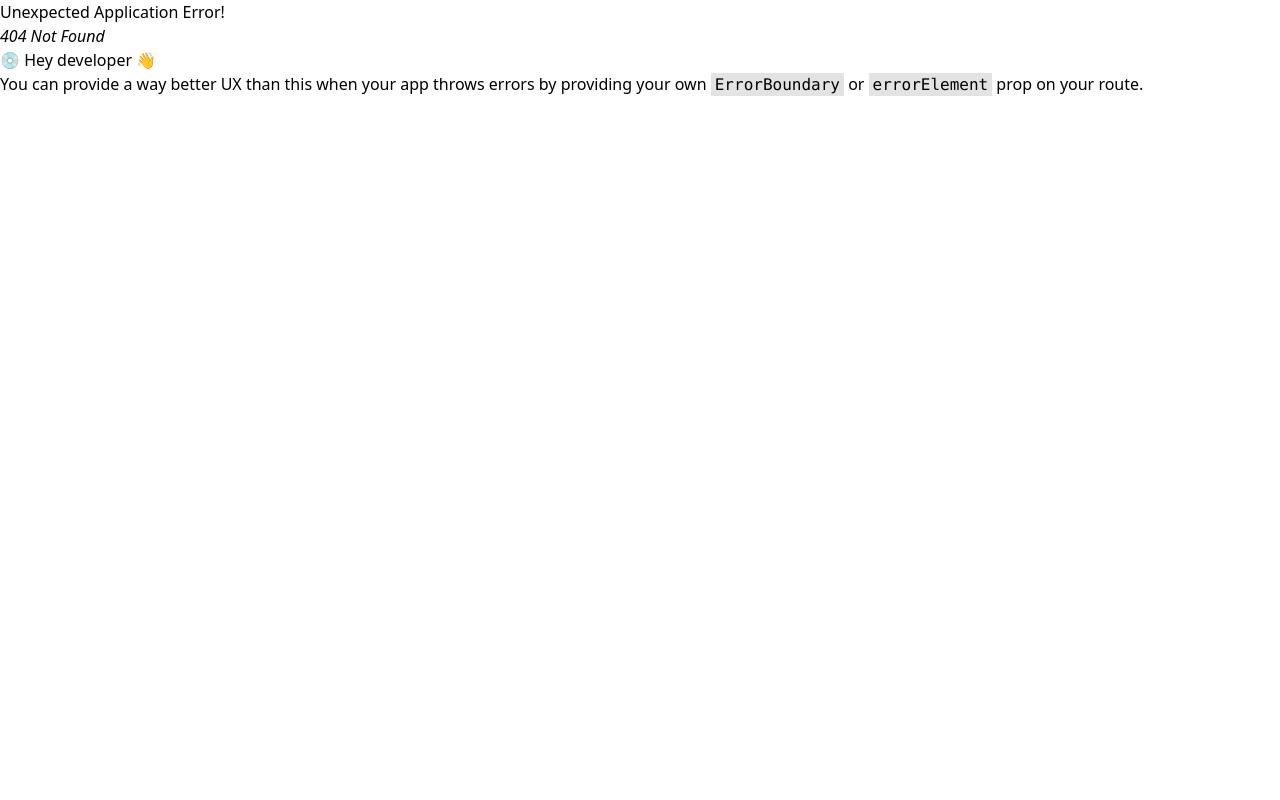
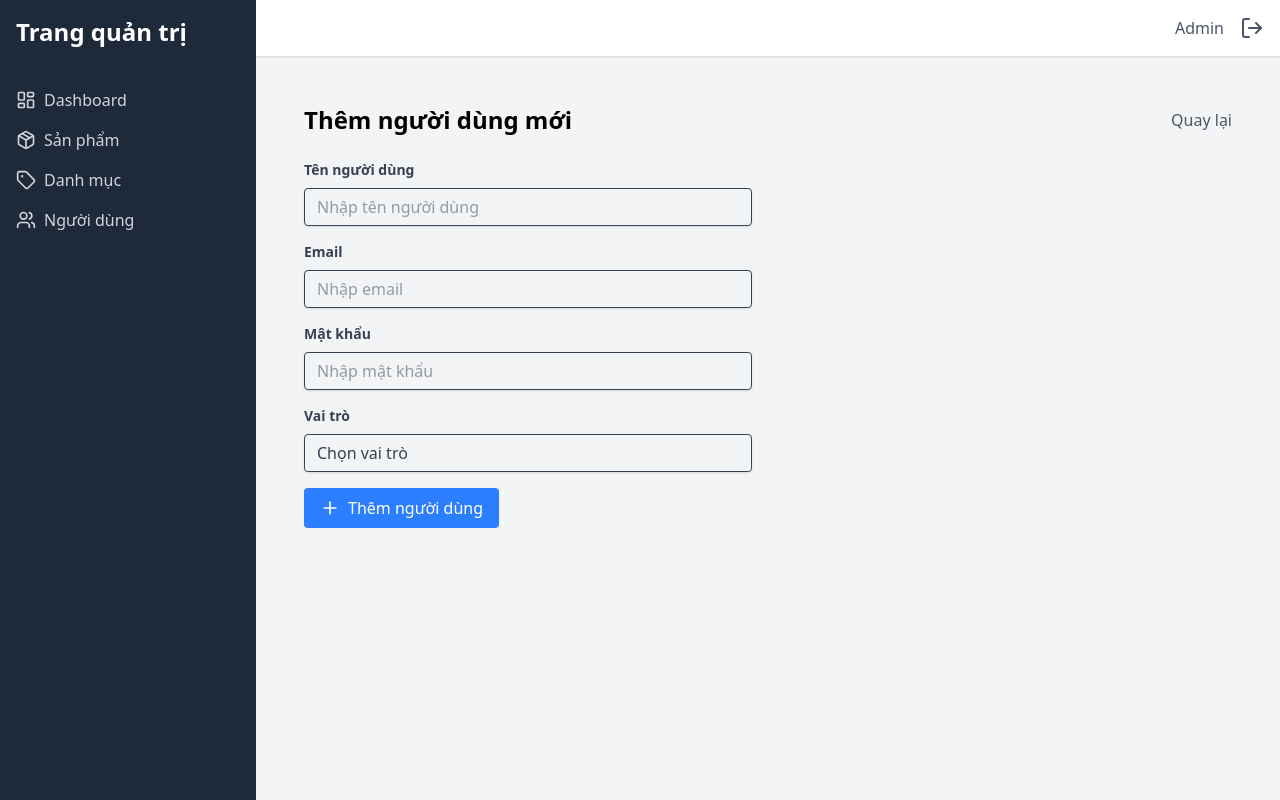
Before and after one commit to chuanhngoc/DATN, a React (Vite) app: page /admin/users/add in a window 1280 px wide. Before the commit this address had no page. Built offline with nearby package versions, Linux system fonts and the light colour scheme.

Commit message:
cập nhật user

```diff
--- /dev/null
+++ b/src/pages/admin/Users.jsx
@@ -0,0 +1,83 @@
+import { useState } from 'react';
+import { Link } from 'react-router-dom';
+import { Edit2, Trash2, Plus } from 'lucide-react';
+
+const Users = () => {
+  // mảng chứa danh sách các người dùng
+  const [users, setUsers] = useState([
+    { id: 1, name: 'Nguyễn Văn A', email: 'vana@example.com', role: 'admin' },
+    { id: 2, name: 'Trần Thị B', email: 'thib@example.com', role: 'user' },
+    { id: 3, name: 'Lê Văn C', email: 'vanc@example.com', role: 'user' }
+  ]);
+
+  // hàm xóa người dùng
+  const handleDelete = (id) => {
+    if (window.confirm('Bạn có chắc chắn muốn xóa?')) {
+      setUsers(users.filter(user => user.id !== id));
+    }
+  };
+
+  return (
+    <div className="p-6">
+      <div className="flex justify-between items-center mb-6">
+        <h1 className="text-2xl font-bold">Quản lý người dùng</h1>
+        <Link
+          to="/admin/users/add"
+          className="bg-blue-500 text-white px-4 py-2 rounded hover:bg-blue-600 flex items-center gap-2"
+        >
+          <Plus size={20} />
+          Thêm người dùng
+        </Link>
+      </div>
+
+      {/* bảng hiển thị danh sách người dùng */}
+      <div className="bg-white rounded-lg shadow overflow-hidden">
+        <table className="min-w-full">
+          <thead className="bg-gray-50">
+            <tr>
+              <th className="px-6 py-3 text-left text-xs font-medium text-gray-500 uppercase">ID</th>
+              <th className="px-6 py-3 text-left text-xs font-medium text-gray-500 uppercase">Tên</th>
+              <th className="px-6 py-3 text-left text-xs font-medium text-gray-500 uppercase">Email</th>
+              <th className="px-6 py-3 text-left text-xs font-medium text-gray-500 uppercase">Vai trò</th>
+              <th className="px-6 py-3 text-left text-xs font-medium text-gray-500 uppercase">Thao tác</th>
+            </tr>
+          </thead>
+          <tbody className="divide-y divide-gray-200">
+            {users.map(user => (
+              <tr key={user.id}>
+                <td className="px-6 py-4">{user.id}</td>
+                <td className="px-6 py-4">{user.name}</td>
+                <td className="px-6 py-4">{user.email}</td>
+                <td className="px-6 py-4">
+                  <span className={`px-2 py-1 text-xs rounded-full ${
+                    user.role === 'admin' ? 'bg-purple-100 text-purple-800' : 'bg-green-100 text-green-800'
+                  }`}>
+                    {user.role === 'admin' ? 'Quản trị viên' : 'Người dùng'}
+                  </span>
+                </td>
+                <td className="px-6 py-4">
+                  <Link
+                    to={`/admin/users/${user.id}/edit`}
+                    className="text-blue-600 hover:text-blue-900 mr-3 flex items-center gap-1"
+                  >
+                    <Edit2 size={18} />
+                    Sửa
+                  </Link>
+                  <button
+                    onClick={() => handleDelete(user.id)}
+                    className="text-red-600 hover:text-red-900 flex items-center gap-1"
+                  >
+                    <Trash2 size={18} />
+                    Xóa
+                  </button>
+                </td>
+              </tr>
+            ))}
+          </tbody>
+        </table>
+      </div>
+    </div>
+  );
+};
+
+export default Users;
--- /dev/null
+++ b/src/pages/admin/users/AddUser.jsx
@@ -0,0 +1,121 @@
+import { useForm } from 'react-hook-form';
+import { zodResolver } from '@hookform/resolvers/zod';
+import { z } from 'zod';
+import { Plus } from 'lucide-react';
+import { useNavigate } from 'react-router-dom';
+
+// Schema validation cho form
+const userSchema = z.object({
+  name: z.string()
+    .min(2, 'Tên phải có ít nhất 2 ký tự')
+    .max(50, 'Tên không được quá 50 ký tự'),
+  email: z.string()
+    .email('Email không hợp lệ'),
+  password: z.string()
+    .min(6, 'Mật khẩu phải có ít nhất 6 ký tự'),
+  role: z.enum(['admin', 'user'], {
+    required_error: 'Vui lòng chọn vai trò'
+  })
+});
+
+const AddUser = () => {
+  const navigate = useNavigate();
+  const { register, handleSubmit, formState: { errors } } = useForm({
+    resolver: zodResolver(userSchema)
+  });
+
+  const onSubmit = (data) => {
+    // TODO: Gọi API thêm người dùng
+    console.log('Thêm người dùng:', data);
+    // Sau khi thêm thành công, quay lại trang danh sách
+    navigate('/admin/users');
+  };
+
+  return (
+    <div className="p-6">
+      <div className="flex justify-between items-center mb-6">
+        <h1 className="text-2xl font-bold">Thêm người dùng mới</h1>
+        <button
+          onClick={() => navigate('/admin/users')}
+          className="text-gray-600 hover:text-gray-900"
+        >
+          Quay lại
+        </button>
+      </div>
+
+      <form onSubmit={handleSubmit(onSubmit)} className="max-w-md">
+        <div className="mb-4">
+          <label className="block text-gray-700 text-sm font-bold mb-2">
+            Tên người dùng
+          </label>
+          <input
+            {...register('name')}
+            className="shadow appearance-none border rounded w-full py-2 px-3 text-gray-700 leading-tight focus:outline-none focus:shadow-outline"
+            type="text"
+            placeholder="Nhập tên người dùng"
+          />
+          {errors.name && (
+            <p className="text-red-500 text-xs italic mt-1">{errors.name.message}</p>
+          )}
+        </div>
+
+        <div className="mb-4">
+          <label className="block text-gray-700 text-sm font-bold mb-2">
+            Email
+          </label>
+          <input
+            {...register('email')}
+            className="shadow appearance-none border rounded w-full py-2 px-3 text-gray-700 leading-tight focus:outline-none focus:shadow-outline"
+            type="email"
+            placeholder="Nhập email"
+          />
+          {errors.email && (
+            <p className="text-red-500 text-xs italic mt-1">{errors.email.message}</p>
+          )}
+        </div>
+
+        <div className="mb-4">
+          <label className="block text-gray-700 text-sm font-bold mb-2">
+            Mật khẩu
+          </label>
+          <input
+            {...register('password')}
+            className="shadow appearance-none border rounded w-full py-2 px-3 text-gray-700 leading-tight focus:outline-none focus:shadow-outline"
+            type="password"
+            placeholder="Nhập mật khẩu"
+          />
+          {errors.password && (
+            <p className="text-red-500 text-xs italic mt-1">{errors.password.message}</p>
+          )}
+        </div>
+
+        <div className="mb-4">
+          <label className="block text-gray-700 text-sm font-bold mb-2">
+            Vai trò
+          </label>
+          <select
+            {...register('role')}
+            className="shadow appearance-none border rounded w-full py-2 px-3 text-gray-700 leading-tight focus:outline-none focus:shadow-outline"
+          >
+            <option value="">Chọn vai trò</option>
+            <option value="admin">Quản trị viên</option>
+            <option value="user">Người dùng</option>
+          </select>
+          {errors.role && (
+            <p className="text-red-500 text-xs italic mt-1">{errors.role.message}</p>
+          )}
+        </div>
+
+        <button
+          type="submit"
+          className="bg-blue-500 text-white px-4 py-2 rounded hover:bg-blue-600 flex items-center gap-2"
+        >
+          <Plus size={20} />
+          Thêm người dùng
+        </button>
+      </form>
+    </div>
+  );
+};
+
+export default AddUser;
```
Also changed, not shown: src/router.jsx (+16 -1 lines).
